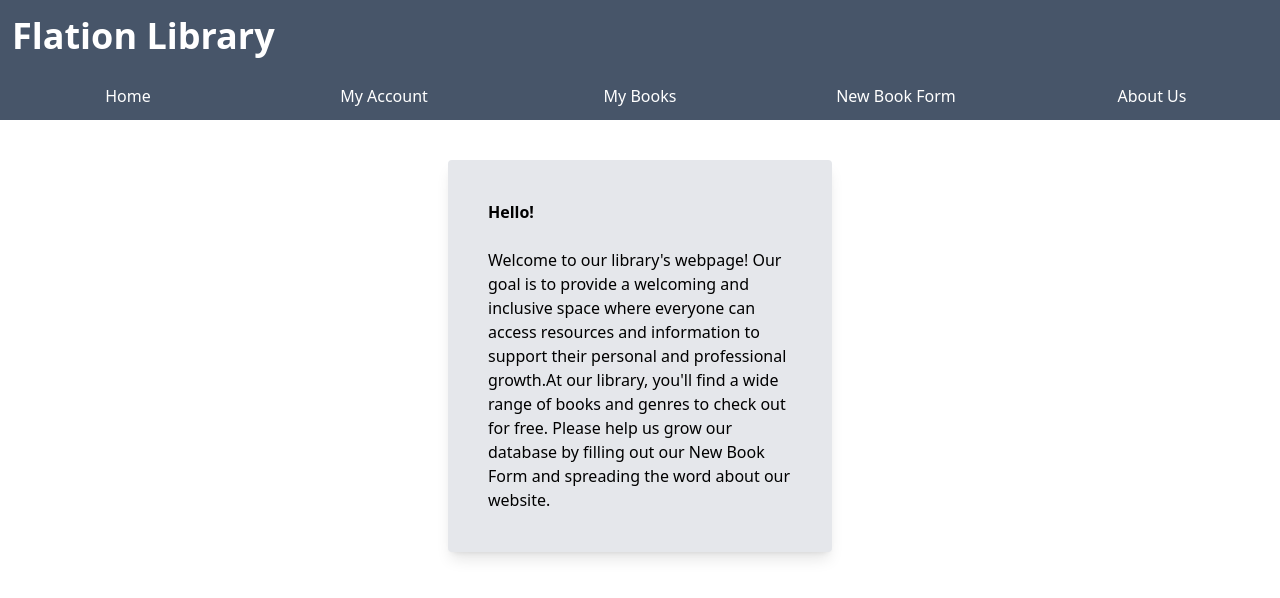
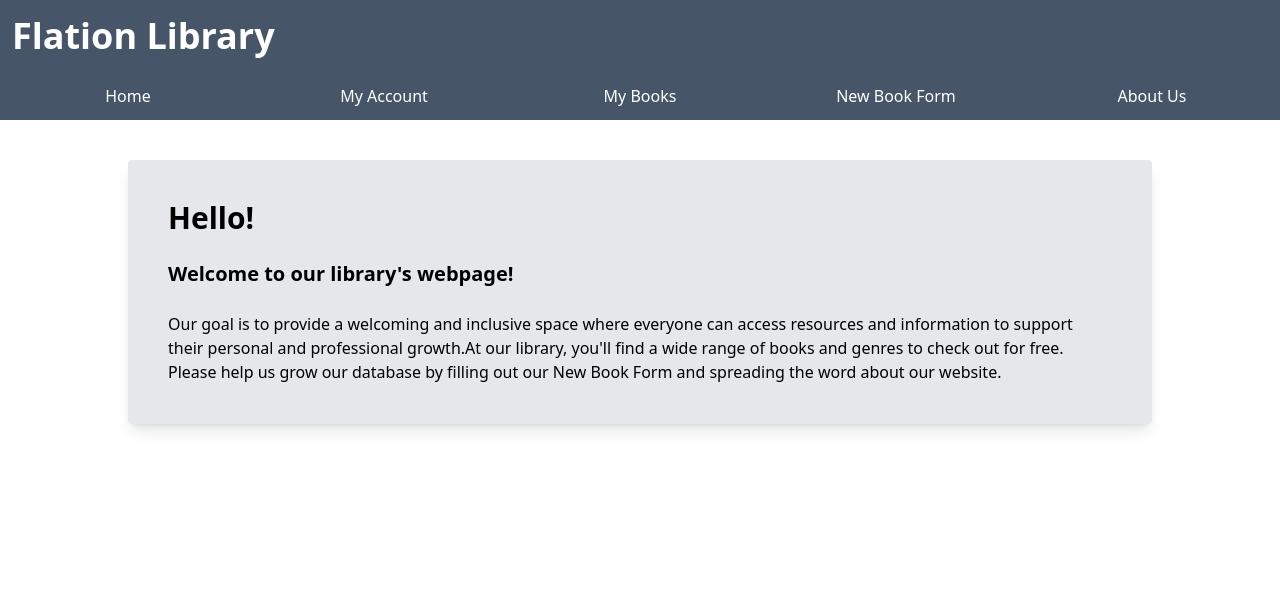
Before and after one commit to sh398697/phase2-group-project, a React (Create React App) app in the folder phase2-group-project/: page /about in a window 1280 px wide. Shown: the top 598 px of the page. Built offline with nearby package versions, Linux system fonts and the light colour scheme.

Commit message:
Styling tweaks to My Books page

```diff
--- a/phase2-group-project/db.json
+++ b/phase2-group-project/db.json
@@ -17,7 +17,7 @@
       "year": "2008",
       "image": "https://m.media-amazon.com/images/I/51iUsYh6HaL._SL350_.jpg",
       "review": "Even better than the first book!",
-      "owner": "Scott",
+      "owner": "",
       "id": 2
     },
     {
--- a/phase2-group-project/src/components/About.js
+++ b/phase2-group-project/src/components/About.js
@@ -2,13 +2,12 @@ import React from "react";
 
 function About() {
   return (
-        <div className="mx-auto my-10 bg-gray-200 px-10 py-10 max-w-sm rounded shadow-lg">
-            <h1 className="font-bold">Hello!</h1>
-            <br></br>
-           <p>Welcome to our library's webpage!
-            Our goal is to provide a welcoming and inclusive space where everyone can access resources and information to support
-            their personal and professional growth.At our library, you'll find a wide range of books and genres to check out for free.
-            Please help us grow our database by filling out our New Book Form and spreading the word about our website.</p>
+        <div className="mx-auto my-10 bg-gray-200 px-10 py-10 max-w-[80%] rounded shadow-lg">
+          <h1 className="font-bold text-3xl">Hello!</h1>
+          <br></br>
+          <p className="font-bold text-xl max-w-75%">Welcome to our library's webpage!</p>
+          <br></br>
+          <p>Our goal is to provide a welcoming and inclusive space where everyone can access resources and information to support their personal and professional growth.At our library, you'll find a wide range of books and genres to check out for free. Please help us grow our database by filling out our New Book Form and spreading the word about our website.</p>
         </div>
   );
 }
--- a/phase2-group-project/src/components/BookList.js
+++ b/phase2-group-project/src/components/BookList.js
@@ -8,9 +8,9 @@ function BookList({books, removeBookFromState, currentUser, checkOutBook}) {
   } )
 
   return (
-    <section className="mb-20 my-3">
-      <div>
-        <div className="grid md:grid-cols-5 lg:grid-cols-5 gap-4 lg:gap-1">{bookCardsArray}</div>
+    <section className="mb-20">
+      <div className="container mx-auto">
+        <div className="grid md:grid-cols-2 lg:grid-cols-5 gap-4 lg:gap-4">{bookCardsArray}</div>
       </div>
     </section>
     );
--- a/phase2-group-project/src/components/Login.js
+++ b/phase2-group-project/src/components/Login.js
@@ -25,7 +25,8 @@ function Login({currentUser, setCurrentUser}) {
             </div>) :
             (
             <form onSubmit={handleLoginClick}>
-                <input type="text" name="username" placeholder="username" id="username"></input>
+                <input type="text" name="username" placeholder="Enter username..." id="username" className="px-3 py-2 font-semibold placeholder-gray-500 text-black rounded-2xl
+        border-none ring-2 ring-gray-300 focus:ring-gray-500 focus:ring-2"></input>
                 <button type="submit">Login</button>
             </form>)}
     </div>
```
